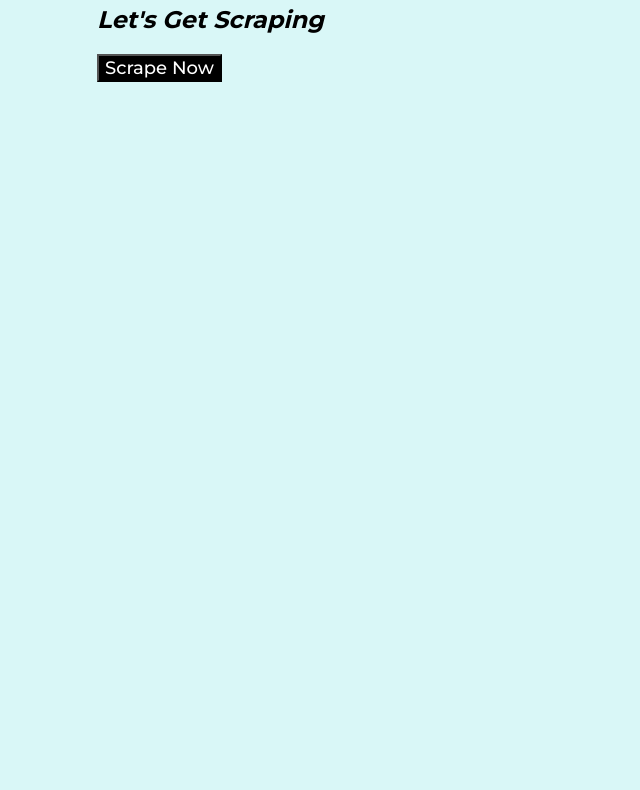
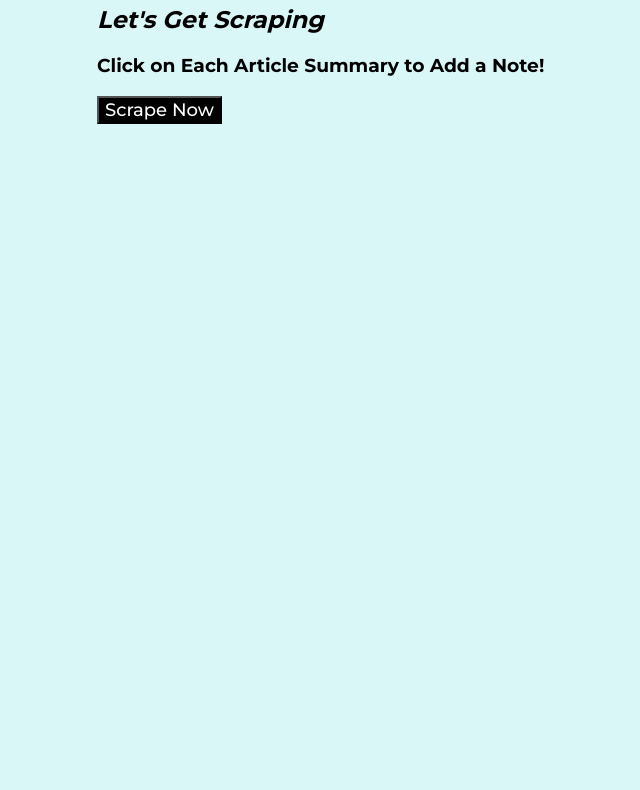
Before and after one commit to jmor485/scraperNews, a website: page public/index.html in a window 1280 px wide. Shown: the part 148-938 px from the top of the page, without its empty margins (63-703 px from the left). Before the commit the page ends 914 px from the top, so only its background shows below. Drawn offline with nearby package versions, Linux system fonts and the light colour scheme; no server answers.

Commit message:
added an <h3> for instructions

```diff
--- a/public/index.html
+++ b/public/index.html
@@ -67,6 +67,7 @@
   <div id="wrapper">
     <h1>Mongo Scraper</h1>
     <h2><i>Let's Get Scraping</i></h2>
+    <h3>Click on Each Article Summary to Add a Note!</h3>
     <div id="articles"><button id="btn">Scrape Now</button></div>
     <div id="notes"></div>
   </div>
```
